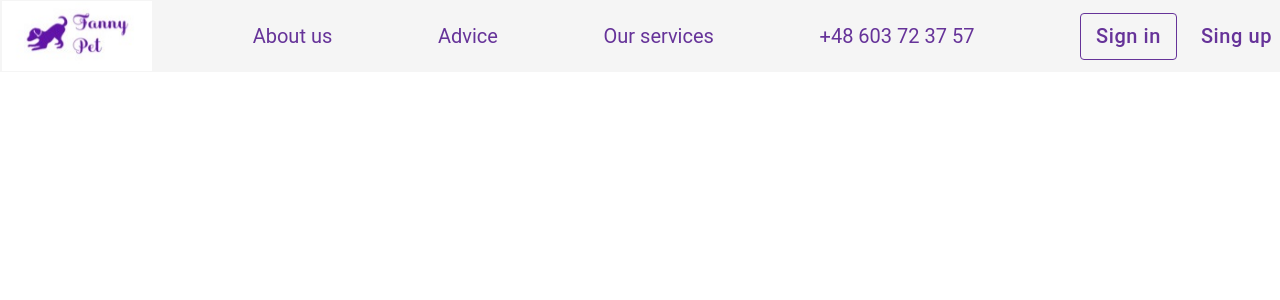
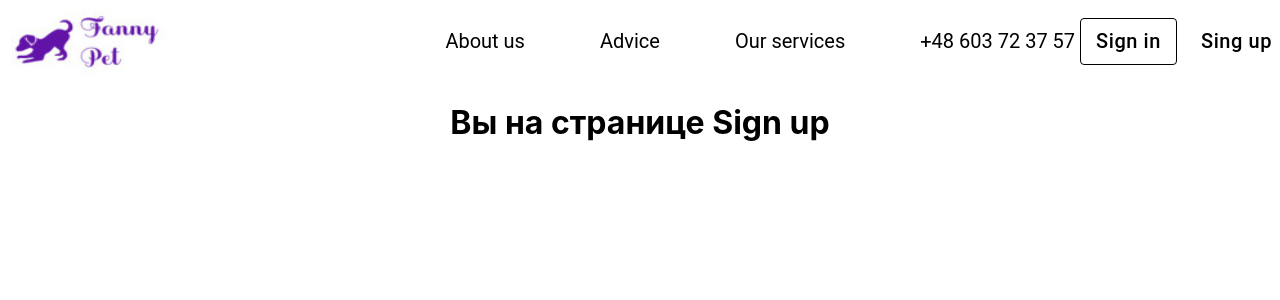
Before and after one commit to olya110698/HappyPets, a React (Create React App) app in the folder happy_pets/: page /sign_up in a window 1280 px wide. Before the commit this address led to /. Shown: the top 300 px of the page. Built offline with nearby package versions, Linux system fonts and the light colour scheme; the HTML template or start-up script is replaced by a standard one.

Commit message:
feat: change css

```diff
--- a/happy_pets/src/App.js
+++ b/happy_pets/src/App.js
@@ -1,15 +1,23 @@
 import * as React from "react";
 import { Routes, Route, Navigate } from "react-router-dom";
 import StartPage from "./pages/StartPage";
-import Error404 from "./pages/Error404";
 import "./App.css";
+import AboutUs from "./pages/AboutUs";
+import Advice from "./pages/Advice";
+import OurServices from "./pages/OurServices";
+import SignIn from "./pages/SignIn";
+import SignUp from "./pages/SingUp";
 
 export default function App() {
   return (
     <div className="App">
       <Routes>
         <Route path="/" element={<StartPage />} />
-        <Route path="/404" element={<Error404 />} />
+        <Route path="/about_us" element={<AboutUs />} />
+        <Route path="/adviсe" element={<Advice />} />
+        <Route path="/our_services" element={<OurServices />} />
+        <Route path="/sign_in" element={<SignIn />} />
+        <Route path="/sign_up" element={<SignUp />} />
         <Route path="/*" element={<Navigate replace to="/" />} />
       </Routes>
     </div>
--- a/happy_pets/src/components/HeaderApp/HeaderApp.js
+++ b/happy_pets/src/components/HeaderApp/HeaderApp.js
@@ -7,33 +7,42 @@ import Logo from "../Logo/Logo";
 const css = `
 .button{
   text-decoration: none;
-  color: rebeccapurple;
+  color: unset;
   font-size: 20px;
-  margin-right: 5px;
 }
+
 .css-1rwt2y5-MuiButtonBase-root-MuiButton-root {
-    border: 1px solid rebeccapurple;
+    border: 1px solid;
     text-transform: unset;
+    margin-left: 100px;
 }
 .css-1e6y48t-MuiButtonBase-root-MuiButton-root {
     text-transform: unset;
-}`;
+}
+.css-e53awj-MuiStack-root>:not(style)+:not(style) {
+    margin-right: 16px;
+}
+`;
 
 const HeaderContainer = styled.header`
   display: flex;
-  background: whitesmoke;
+  justify-content: space-between;
+  background: unset;
+  width: 100%;
+  height: 82px;
+`;
+const LinkContainer = styled.div`
+  display: flex;
   align-items: center;
   flex-direction: row;
   justify-content: space-between;
-  width: 100%;
-  height: 72px;
 `;
 const Link = styled.a`
   font-family: "Roboto", "Helvetica", "Arial", sans-serif;
   text-decoration: none;
-  color: rebeccapurple;
+  color: unset;
   font-size: 20px;
-  margin-right: 5px;
+  margin: 0px 5px 0px 70px;
 `;
 
 export default function HeaderApp() {
@@ -41,10 +50,11 @@ export default function HeaderApp() {
     <HeaderContainer>
       <style type="text/css">{css}</style>
       <Logo />
+      <LinkContainer>
         <Link href="/about_us">About us</Link>
-      <Link href="/about_us">Adviсe</Link>
-      <Link href="/about_us">Our services</Link>
-      <Link href="/about_us">+48 603 72 37 57</Link>
+        <Link href="/adviсe">Adviсe</Link>
+        <Link href="/our_services">Our services</Link>
+        <Link href="/">+48 603 72 37 57</Link>
         <Stack spacing={2} direction="row">
           <Button variant="outlined" className="button">
             Sign in
@@ -53,6 +63,7 @@ export default function HeaderApp() {
             Sing up
           </Button>
         </Stack>
+      </LinkContainer>
     </HeaderContainer>
   );
 }
--- a/happy_pets/src/components/Logo/Logo.js
+++ b/happy_pets/src/components/Logo/Logo.js
@@ -10,9 +10,8 @@ const LogoContainer = styled.div`
 const LogoImg = styled.img`
   display: flex;
   align-items: center;
-  width: 150px;
-  height: 70px;
-  margin-left: 2px;
+  width: 170px;
+  height: 82px;
 `;
 
 export default function Logo() {
--- /dev/null
+++ b/happy_pets/src/pages/AboutUs.js
@@ -0,0 +1,11 @@
+import React from "react";
+import HeaderApp from "../components/HeaderApp/HeaderApp";
+
+export default function AboutUs() {
+  return (
+    <>
+      <HeaderApp />
+      <h1>Вы на странице About Us</h1>
+    </>
+  );
+}
--- a/happy_pets/src/pages/Error404.js
+++ b/happy_pets/src/pages/Advice.js
@@ -1,11 +1,11 @@
 import React from "react";
 import HeaderApp from "../components/HeaderApp/HeaderApp";
 
-export default function Error404() {
+export default function Advice() {
   return (
     <>
       <HeaderApp />
-      <h1>Упс... error 404</h1>
+      <h1>Вы на странице Advice</h1>
     </>
   );
 }
--- /dev/null
+++ b/happy_pets/src/pages/OurServices.js
@@ -0,0 +1,11 @@
+import React from "react";
+import HeaderApp from "../components/HeaderApp/HeaderApp";
+
+export default function OurServices() {
+  return (
+    <>
+      <HeaderApp />
+      <h1>Вы на странице Our services</h1>
+    </>
+  );
+}
--- /dev/null
+++ b/happy_pets/src/pages/SignIn.js
@@ -0,0 +1,11 @@
+import React from "react";
+import HeaderApp from "../components/HeaderApp/HeaderApp";
+
+export default function SignIn() {
+  return (
+    <>
+      <HeaderApp />
+      <h1>Вы на странице Sign in</h1>
+    </>
+  );
+}
--- /dev/null
+++ b/happy_pets/src/pages/SingUp.js
@@ -0,0 +1,11 @@
+import React from "react";
+import HeaderApp from "../components/HeaderApp/HeaderApp";
+
+export default function SignUp() {
+  return (
+    <>
+      <HeaderApp />
+      <h1>Вы на странице Sign up</h1>
+    </>
+  );
+}
```
Also changed, not shown: happy_pets/public/logo.jpg, 1 other file (tests, documents, lock files or other folders). Lines whose indentation alone changed are shown as unchanged.
